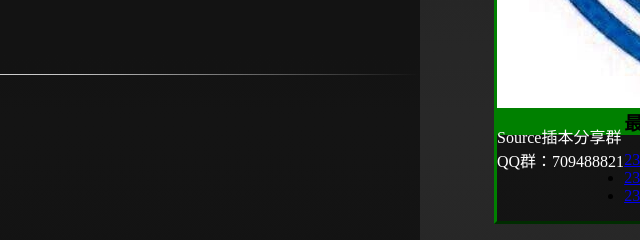
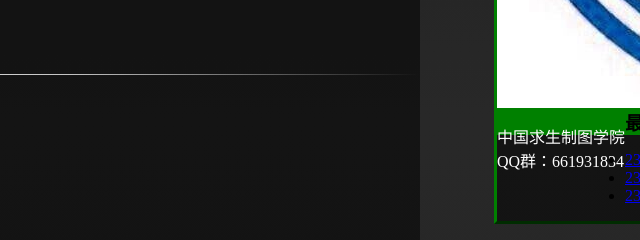
Before and after one commit to LunarMeal/LunarMeal.github.io, a plain HTML site: page index.html in a window 1280 px wide. Shown: the part 1880-2120 px from the top of the page, 640-1280 px from the left. Drawn offline with nearby package versions, Linux system fonts and the light colour scheme.

Commit message:
Update index.html

```diff
--- a/index.html
+++ b/index.html
@@ -195,7 +195,7 @@
 				<br><br><br><br><br>
 				<img class="fl" src="picture/QQgroup2.jpg"><p class="fl">求生地图制作群②<br>QQ群：216266213</p>
 				<br><br><br><br><br>
-				<img class="fl" src="picture/QQgroup3.jpg"><p class="fl">Source插本分享群<br>QQ群：709488821</p>
+				<img class="fl" src="picture/QQgroup3.jpg"><p class="fl">中国求生制图学院<br>QQ群：661931834</p>
 				<br><br><br><br><br>
 				<h3>最新资讯</h3>
 					<ul>
```
